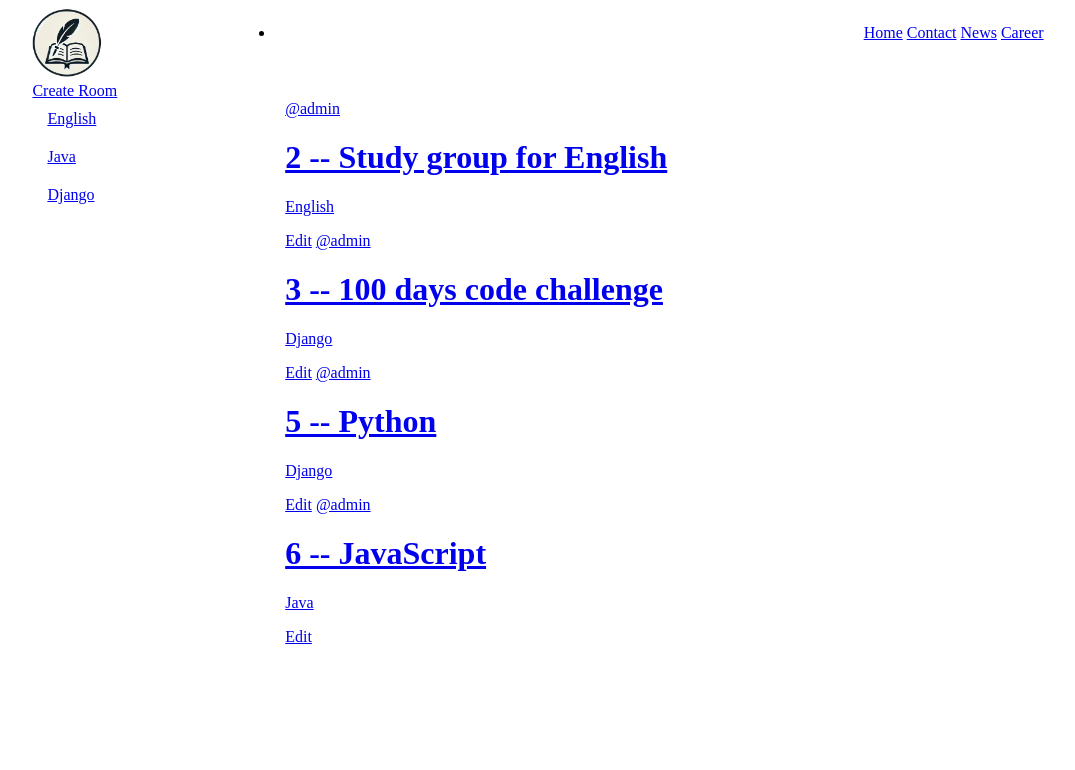
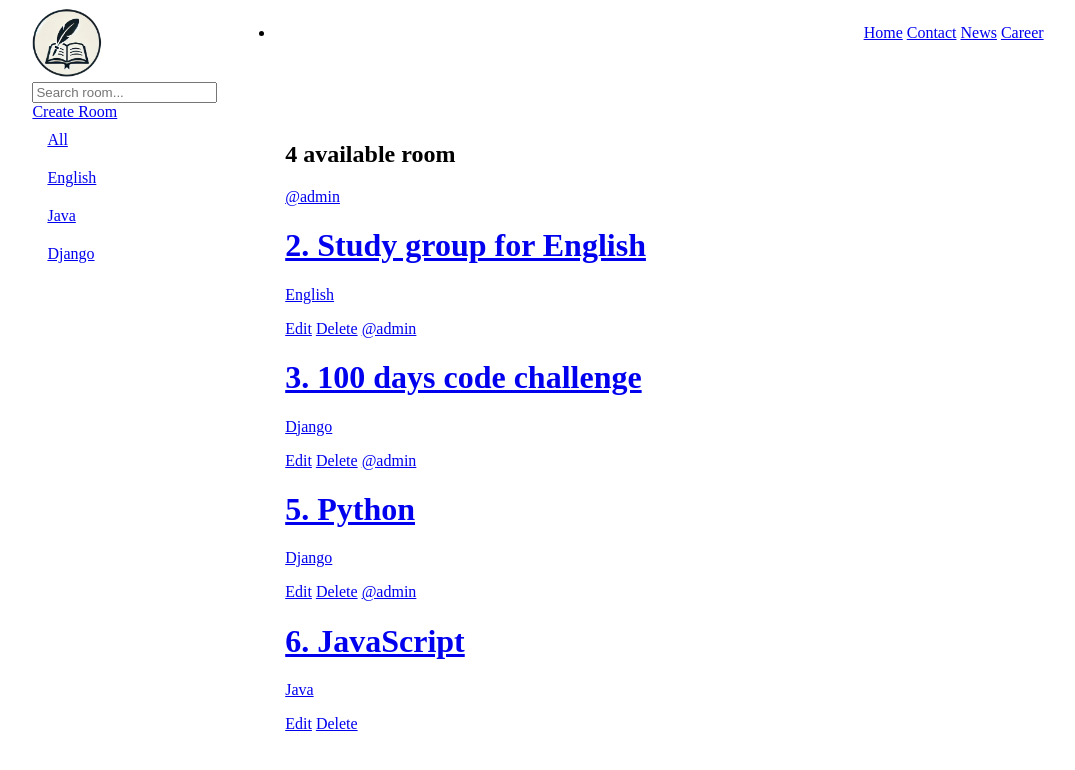
Before and after one commit to Redwan468001/studyportal, a Django app: page / in a window 1280 px wide. Shown: the top 770 px of the page, without its empty margins (102-1177 px from the left). Run offline with Django 5.2, Linux system fonts and the light colour scheme; data comes from the database, SQL or seed files in the repository; both versions use the stored data as it was after the commit.

Commit message:
Message add

```diff
--- a/base/urls.py
+++ b/base/urls.py
@@ -7,4 +7,6 @@ urlpatterns = [
     path('topic/<int:id>', views.topic, name="topic"),
     path('createroom', views.createroom, name="createroom"),
     path('room/edit/<int:id>', views.editroom, name="edit-room"),
+    path('room/delete/<int:id>', views.deleteroom, name="delete_room"),
+    path('room-message/<int:id>', views.message, name="create_message"),
 ]
--- a/base/views.py
+++ b/base/views.py
@@ -1,26 +1,38 @@
 from django.shortcuts import render, get_object_or_404, redirect
-from . models import Room, Topic
-from . forms import CreateRoom
+from django.db.models import Q
+from . models import Room, Topic, Message
+from . forms import CreateRoom, CreateMessage
 
 # Create your views here.
 def home(request):
-    rooms = Room.objects.all();
+    q = request.GET.get('q') if request.GET.get('q') != None else '';
+    rooms = Room.objects.filter(
+        Q(topic__name__icontains=q) |
+        Q(name__icontains=q) |
+        Q(description__icontains=q)
+        );
     topics = Topic.objects.all();
+    room_count = rooms.count();
     context = {
         'rooms': rooms,
         'topics': topics,
+        'room_count': room_count,
     }
     return render(request, 'home.html', context);
 
 
+# Display Room
 def room(request, id):
-    sng_room = get_object_or_404(Room, id=id)
+    sng_room = get_object_or_404(Room, id=id);
+    message = Message.objects.filter(room=sng_room);
     context = {
         'sng_room': sng_room,
+        'message': message,
     }
     return render(request, 'room.html', context);
 
 
+# Display Topic
 def topic(request, id):
     topics = Topic.objects.all()
     sng_topic = get_object_or_404(Topic, id=id)
@@ -33,6 +45,7 @@ def topic(request, id):
     return render(request, 'topics.html', context);
 
 
+# Create Room
 def createroom(request):
     form = CreateRoom()
     if request.method == "POST":
@@ -48,16 +61,47 @@ def createroom(request):
     return render(request, 'room_form.html', context)
 
 
+# Edit Room
 def editroom(request, id):
     room = get_object_or_404(Room, id=id)
     if request.method == "POST":
         form = CreateRoom(request.POST, instance=room)
         if form.is_valid():
             form.save()
-            return redirect('home')
+            return redirect('room', id=room.id)
     else:
         form = CreateRoom(instance=room)
     context = {
         'form': form
     }
     return render(request, 'room_form.html', context)
+
+
+# Delete room
+def deleteroom(request, id):
+    room = get_object_or_404(Room, id=id)
+
+    if request.method == "POST":
+        room.delete()
+        return redirect('home')
+
+    return render(request, 'room_delete.html', {'room':room})
+
+
+#Message
+def message(request, id):
+    room = get_object_or_404(Room, id=id)
+    form = CreateMessage()
+    if request.method == "POST":
+        form = CreateMessage(request.POST)
+        if form.is_valid():
+            msg = form.save(commit=False)
+            msg.room = room
+            msg.user = request.user
+            msg.save()
+            return redirect('room', id=room.id)
+    context = {
+        'form': form,
+    }
+
+    return render(request, 'room_form.html', context)
--- a/templates/home.html
+++ b/templates/home.html
@@ -5,25 +5,37 @@
 <div class="container_full">
     <div class="container">
 
+        <div class="search">
+            <form action="{% url 'home' %}">
+                <input type="text" name="q" placeholder="Search room..." >
+            </form>
+        </div>
+
         <div class="section">
+
             <div class="createroom">
                 <a href="{% url 'createroom' %}">Create Room</a>
             </div>
+
             <div class="section_left">
                 <div class="topic_sec">
+                    <a href="{% url 'home' %}">All</a>
                     {% for topic in topics %}
-                        <a href="{% url 'topic' topic.id %}">{{topic.name}}</a>
+                        <a href="{% url 'home' %}?q={{topic.name}}">{{topic.name}}</a>
                     {% endfor %}
                 </div>
             </div>
 
             <div class="section_right">
+                <h2>{{room_count}} available room</h2>
                 {% for room in rooms %}
                     <a href="{% url 'room' room.id %}">
                         <span>@{{room.host}}</span>
-                        <h1>{{room.id}} -- {{room.name}}</h1>
+                        <h1>{{room.id}}. {{room.name}}</h1>
                         <p>{{room.topic}}</p>
                         <a href="{% url 'edit-room' room.id %}">Edit</a>
+                        <a href="{% url 'delete_room' room.id %}">Delete</a>
+
                     </a>
                 {% endfor %}
             </div>
--- a/templates/topics.html
+++ b/templates/topics.html
@@ -10,7 +10,7 @@
             <div class="section_left">
                 <div class="topic_sec">
                     {% for topic in topics %}
-                        <a href="{% url 'topic' topic.id %}">{{topic.name}}</a>
+                        <a href="{% url 'topic' topic.id %}?q={{topic.name}}">{{topic.name}}</a>
                     {% endfor %}
                 </div>
             </div>
```
Also changed, not shown: base/forms.py (+8 -1 lines), base/templates/room_delete.html (added, +21 -0 lines), templates/room.html (+8 -0 lines), db.sqlite3.
